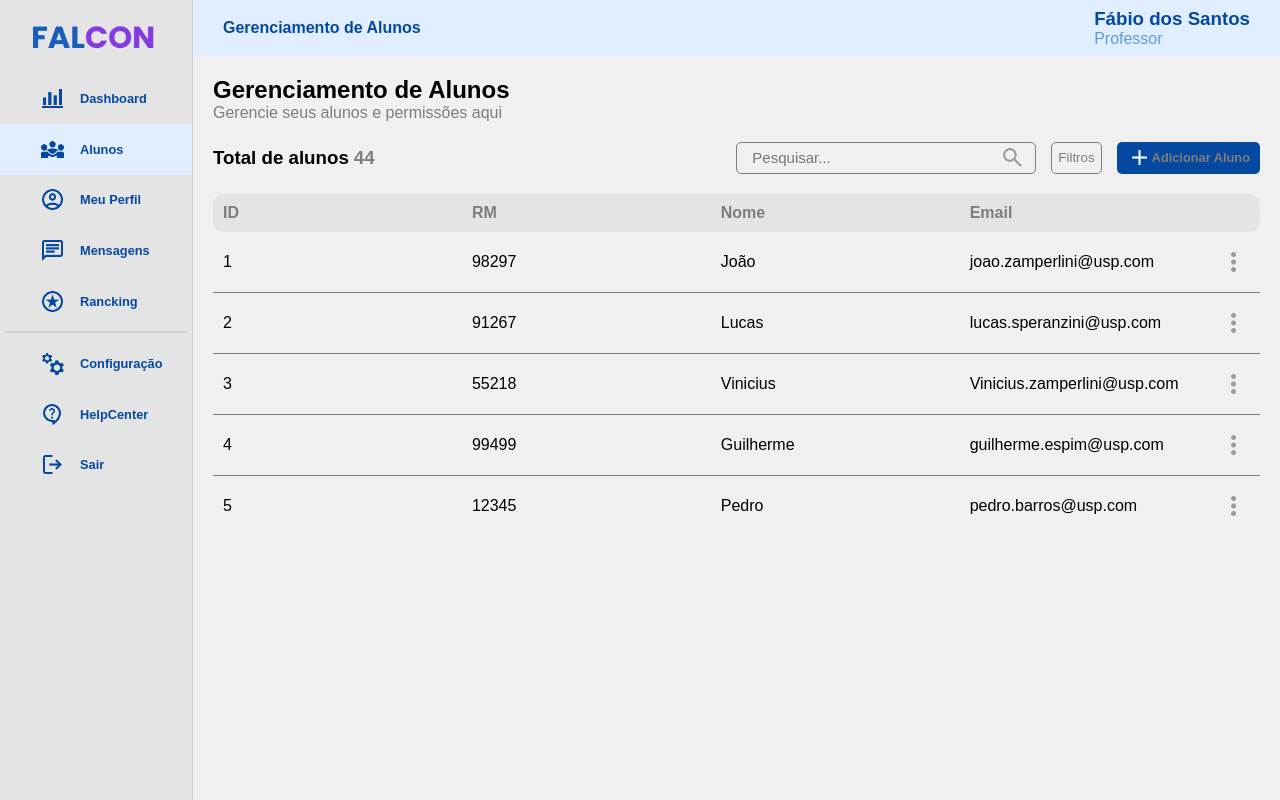
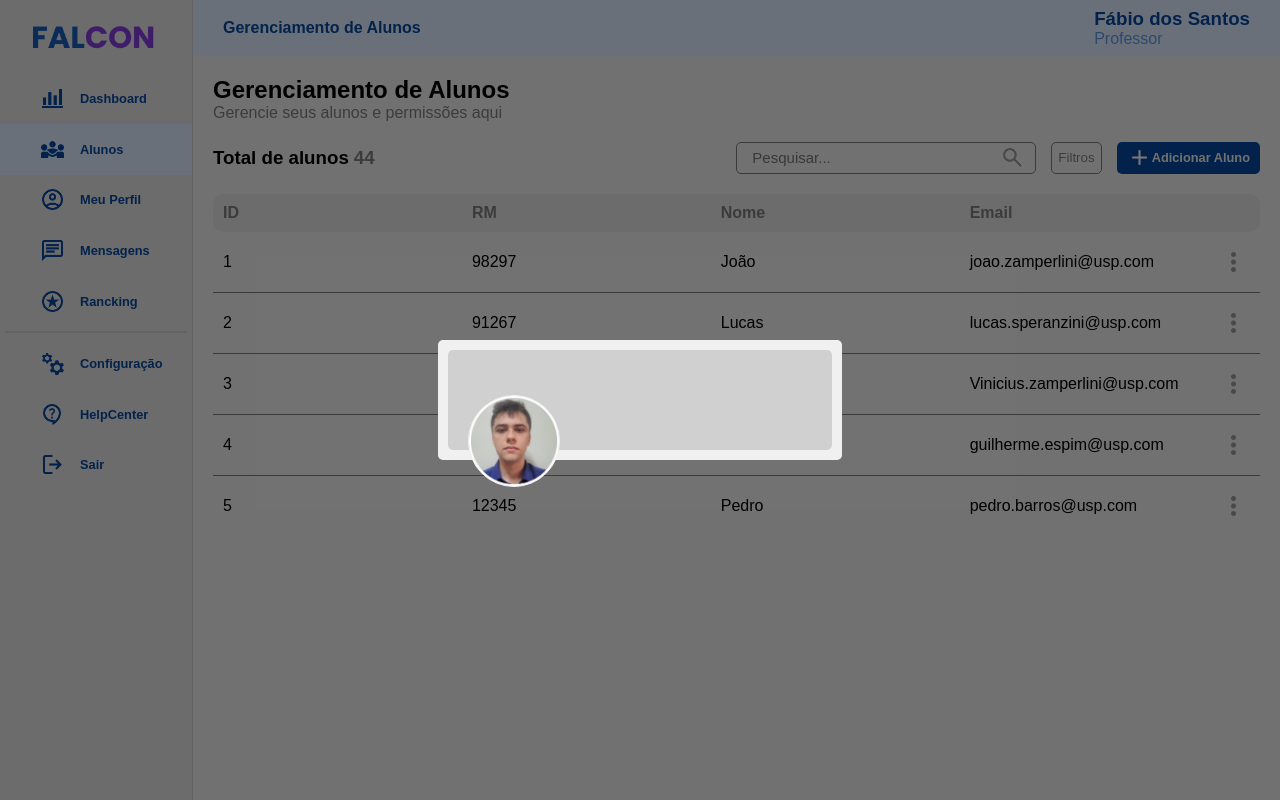
Before and after one commit to GuiEspim18/falcon-front, a React (Vite) app: page /students in a window 1280 px wide. Both pictures are taken after a click on the button 1233 px from the left and 261 px from the top of the page. Built offline with nearby package versions, Linux system fonts and the light colour scheme; what chartjs-plugin-datalabels would draw is missing.

Commit message:
student photo

```diff
--- a/src/assets/css/colors.scss
+++ b/src/assets/css/colors.scss
@@ -11,4 +11,6 @@ $darkGray: #7d7d7d;
 $mainWhite: #f0f0f0;
 $secodaryWhite: #f5f5f5;
 
+$shadow: #00000086;
+
 $blueGradient: linear-gradient(180deg, $lightBlue 0%, $mainBlue 100%);
--- a/src/pages/Students/Students.jsx
+++ b/src/pages/Students/Students.jsx
@@ -1,19 +1,31 @@
+import { useState } from "react";
 import DefaultButton from "../../utils/components/Buttons/DefaultButton/DefaultButton";
 import IconTextButton from "../../utils/components/Buttons/IconTextButton/IconTextButton";
 import SearchInput from "../../utils/components/Inputs/SearchInput/SearchInput";
+import StudentModal from "../../utils/components/Modals/StudentModal/StudentModal";
 import Table from "../../utils/components/Table/Table";
 import "./Students.scss";
 
 function Students() {
     const tableData = [
-        { id: 1, rm: "98297", name: "João", email: "joao.zamperlini@usp.com" },
-        { id: 2, rm: "91267", name: "Lucas", email: "lucas.speranzini@usp.com" },
+        { id: 1, rm: "98297", name: "João", email: "joao.zamperlini@usp.com", photo: "src/images/users/joao.png" },
+        { id: 2, rm: "91267", name: "Lucas", email: "lucas.speranzini@usp.com", photo: "src/images/users/lucas.png" },
         { id: 3, rm: "55218", name: "Vinicius", email: "Vinicius.zamperlini@usp.com" },
-        { id: 4, rm: "99499", name: "Guilherme", email: "guilherme.espim@usp.com" },
+        { id: 4, rm: "99499", name: "Guilherme", email: "guilherme.espim@usp.com", photo: "src/images/users/guilherme.png" },
         { id: 5, rm: "12345", name: "Pedro", email: "pedro.barros@usp.com" },
     ];
 
+    const [student, setStudent] = useState({})
+    const [visible, setVisible] = useState(false);
+
+    function openModal(u) {
+        setStudent(u);
+        setVisible(true);
+    }
+
     return (
+        <>
+            {visible && <StudentModal student={student} setVisible={setVisible} />}
             <div className="students">
                 <h1>Gerenciamento de Alunos</h1>
                 <p>Gerencie seus alunos e permissões aqui</p>
@@ -30,9 +42,10 @@ function Students() {
                         </div>
 
                     </div>
-                <Table headers={["ID", "RM", "Nome", "Email"]} values={tableData} actions={true} />
+                    <Table headers={["ID", "RM", "Nome", "Email"]} values={tableData} actions={true} onAction={openModal}  />
                 </div>
             </div>
+        </>
     );
 }
 
--- a/src/utils/components/Buttons/IconButton/IconButton.jsx
+++ b/src/utils/components/Buttons/IconButton/IconButton.jsx
@@ -1,8 +1,15 @@
 import "./IconButton.scss";
 
 function IconButton(props) {
+
+    function click() {
+        if (props.onClick) {
+            props.onClick();
+        }
+    }
+
     return (
-        <button className="icon-button">
+        <button className="icon-button" onClick={click}>
             <img src={"/src/images/icons/" + props.icon + ".png"} alt="" />
         </button>
     );
--- a/src/utils/components/Buttons/IconTextButton/IconTextButton.scss
+++ b/src/utils/components/Buttons/IconTextButton/IconTextButton.scss
@@ -19,7 +19,7 @@
     }
 
     p {
-        color: $mainWhite;
+        color: $mainWhite !important;
         font-size: 0.8rem;
         margin-left: 5px;
         font-weight: bold;
--- /dev/null
+++ b/src/utils/components/Modals/StudentModal/StudentModal.jsx
@@ -0,0 +1,28 @@
+import "./StudentModal.scss";
+
+function StudentModal(props) {
+
+    function close() {
+        if (props.setVisible) {
+            props.setVisible(false);
+        }
+    }
+
+    function stopPropagation(event) {
+        event.stopPropagation();
+    }
+
+    return (
+        <div className="overlay" onClick={close}>
+            <div className="modal" onClick={stopPropagation}>
+                <div className="banner">
+                    <div className="photo" style={{ backgroundImage: `url(${props.student != null ? props.student.photo : ""})` }}>
+
+                    </div>
+                </div>
+            </div>
+        </div>
+    );
+}
+
+export default StudentModal;
--- /dev/null
+++ b/src/utils/components/Modals/StudentModal/StudentModal.scss
@@ -0,0 +1,44 @@
+@import "/src/assets/css/colors.scss";
+
+.overlay {
+    background-color: $shadow;
+    width: 100%;
+    height: 100vh;
+    position: fixed;
+    display: flex;
+    align-items: center;
+    justify-content: center;
+    z-index: 9999;
+    top: 0;
+    left: 0;
+    overflow: hidden;
+
+    .modal {
+        width: 30%;
+        padding: 10px;
+        border-radius: 5px;
+        background: $mainWhite;
+
+        .banner {
+            width: 100%;
+            height: 100px;
+            border-radius: 5px;
+            background: $secodaryGray;
+            position: relative;
+
+            .photo {
+                position: absolute;
+                width: 90px;
+                height: 90px;
+                border-radius: 90px;
+                top: 45px;
+                left: 20px;
+                background: $mainWhite;
+                background-position: center;
+                background-repeat: no-repeat;
+                background-size: cover;
+                border: solid 1px $mainWhite;
+            }
+        }
+    }
+}
--- a/src/utils/components/Table/Table.jsx
+++ b/src/utils/components/Table/Table.jsx
@@ -21,16 +21,24 @@ function Table(props) {
         }
     }
 
+    function action(u) {
+        if (props.onAction) {
+            props.onAction(u);
+        }
+    }
+
     function loadValues() {
         return values.map(function (value, i) {
             return (
                 <tr key={i}>
                     {Object.keys(value).map(function (key, index) {
-                        return <td key={index}>{value[key]}</td>;
+                        if (index < props.headers.length) {
+                            return <td key={index}>{value[key]}</td>;
+                        }
                     })}
                     {props.actions &&
                         <td className="actions">
-                            <IconButton icon="options" />
+                            <IconButton icon="options" onClick={function() { action(value) }} />
                         </td>
                     }
                 </tr>
```
Lines whose indentation alone changed are shown as unchanged.
